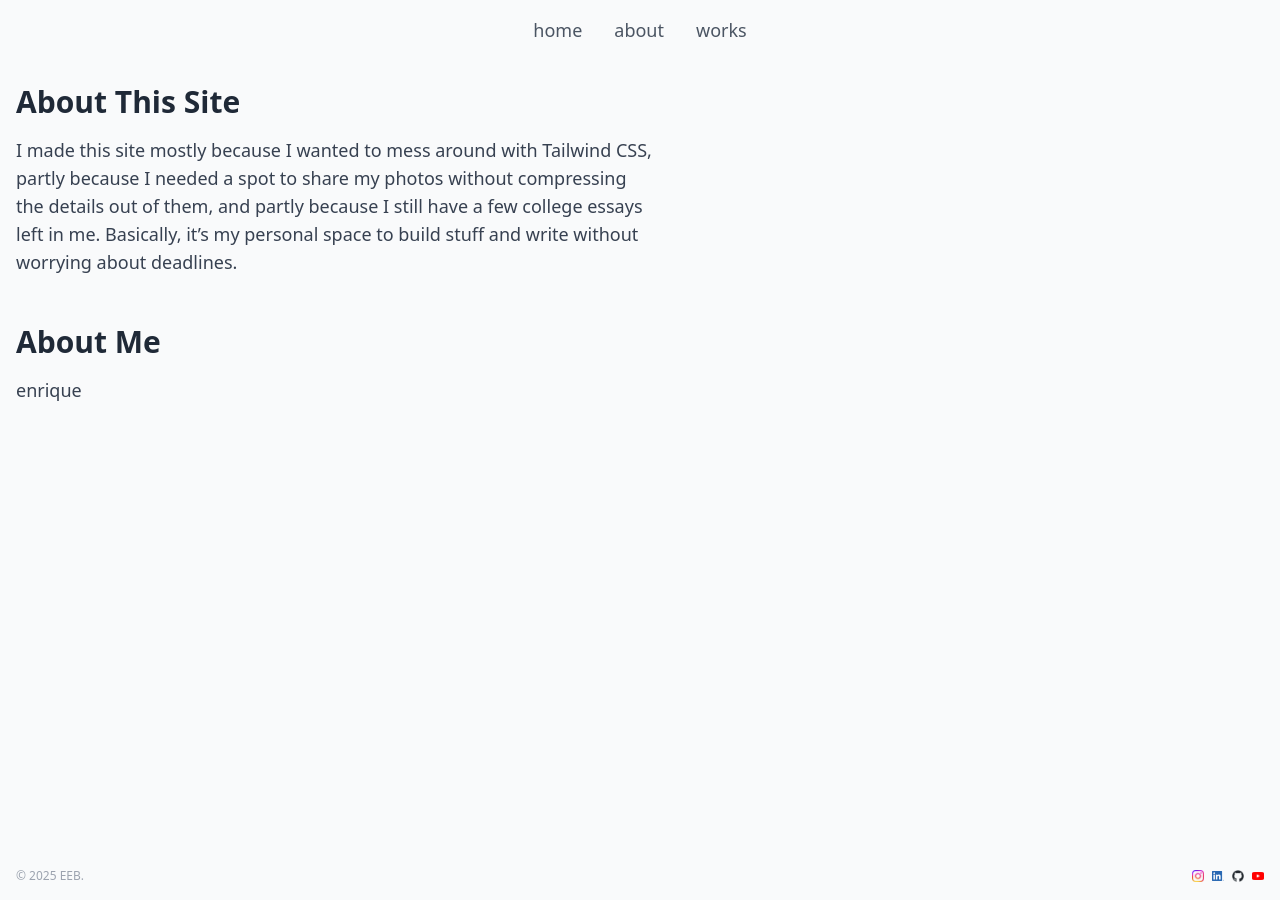
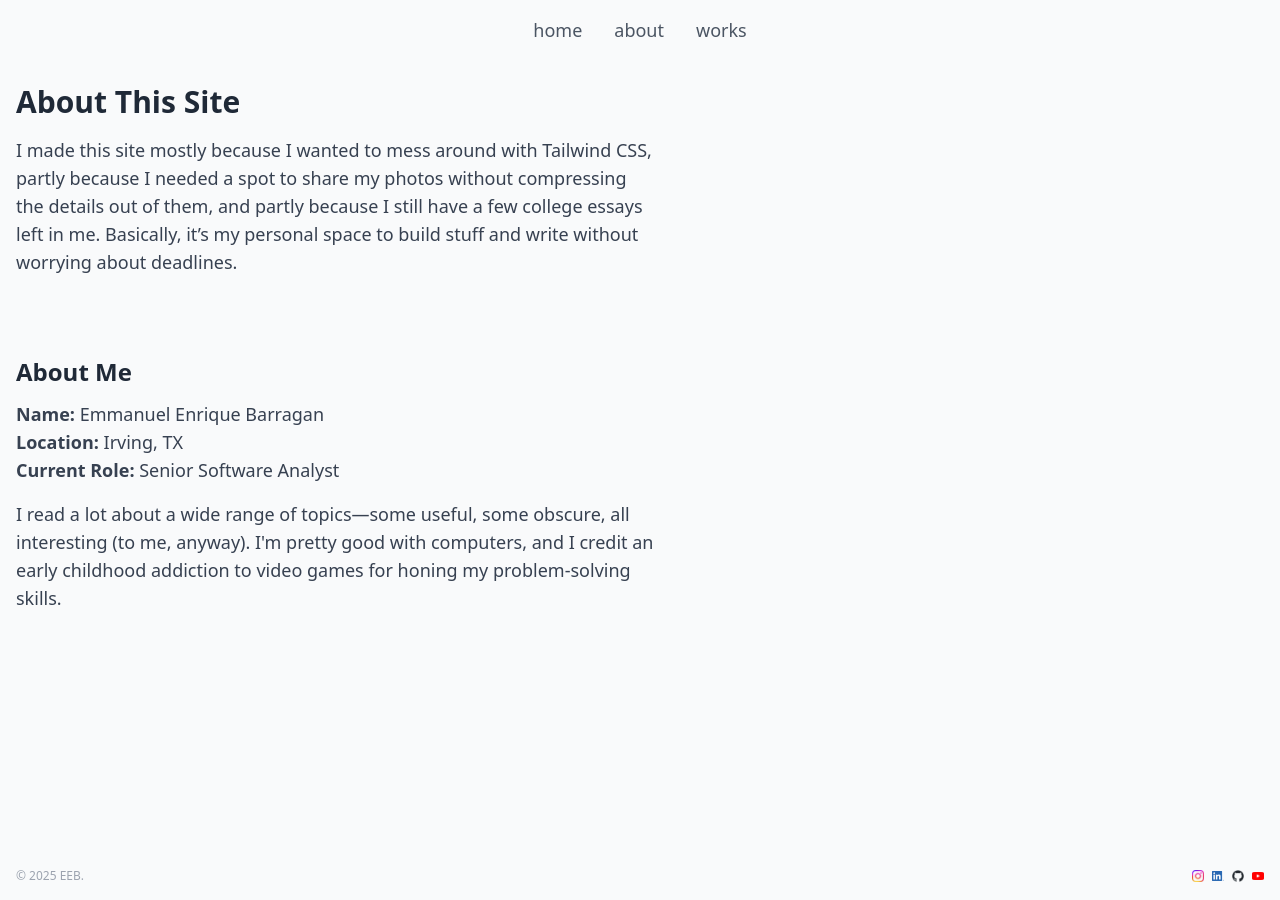
Before and after one commit to enriquebarragan/enriquebarragan.github.io, a Jekyll site: the page built from pages/about/index.md, in a window 1280 px wide. Built offline with Jekyll 4.4.1, drawn with Linux system fonts in a browser that asks for light colours; nearby versions of some CDN libraries.

Commit message:
Update index.md

```diff
--- a/pages/about/index.md
+++ b/pages/about/index.md
@@ -13,11 +13,15 @@ permalink: /about/
   </p>
   </div>
 
-  <div class="max-w-2xl px-4">
-  <h1 class="text-3xl font-bold mb-4 text-gray-800">About Me</h1>
+  <div class="max-w-2xl px-4 py-8">
+  <h2 class="text-2xl font-semibold mb-3 text-gray-800">About Me</h2>
+  <ul class="mb-4 text-base sm:text-lg text-gray-700">
+    <li><strong>Name:</strong> Emmanuel Enrique Barragan</li>
+    <li><strong>Location:</strong> Irving, TX</li>
+    <li><strong>Current Role:</strong> Senior Software Analyst</li>
+  </ul>
   <p class="text-base sm:text-lg text-gray-700 leading-relaxed">
-    enrique
+    I read a lot about a wide range of topics—some useful, some obscure, all interesting (to me, anyway). I'm pretty good with computers, and I credit an early childhood addiction to video games for honing my problem-solving skills.
   </p>
-  </div>
-
 </div>
+</div>
```
